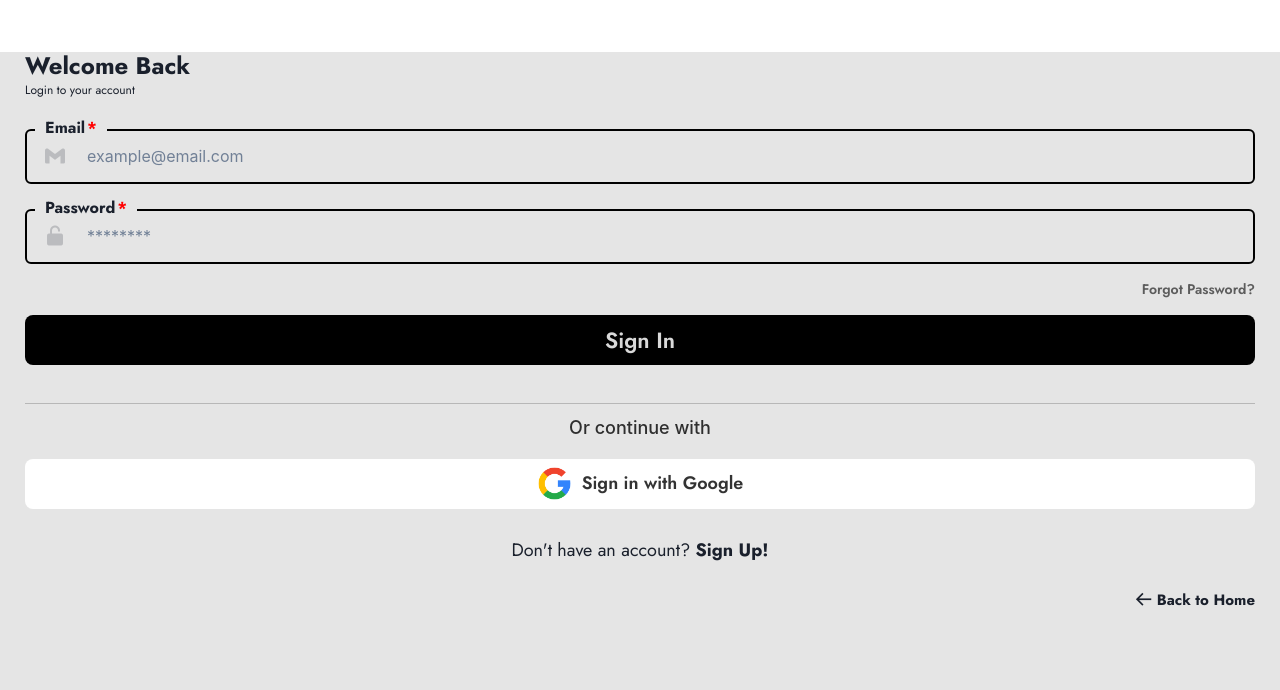
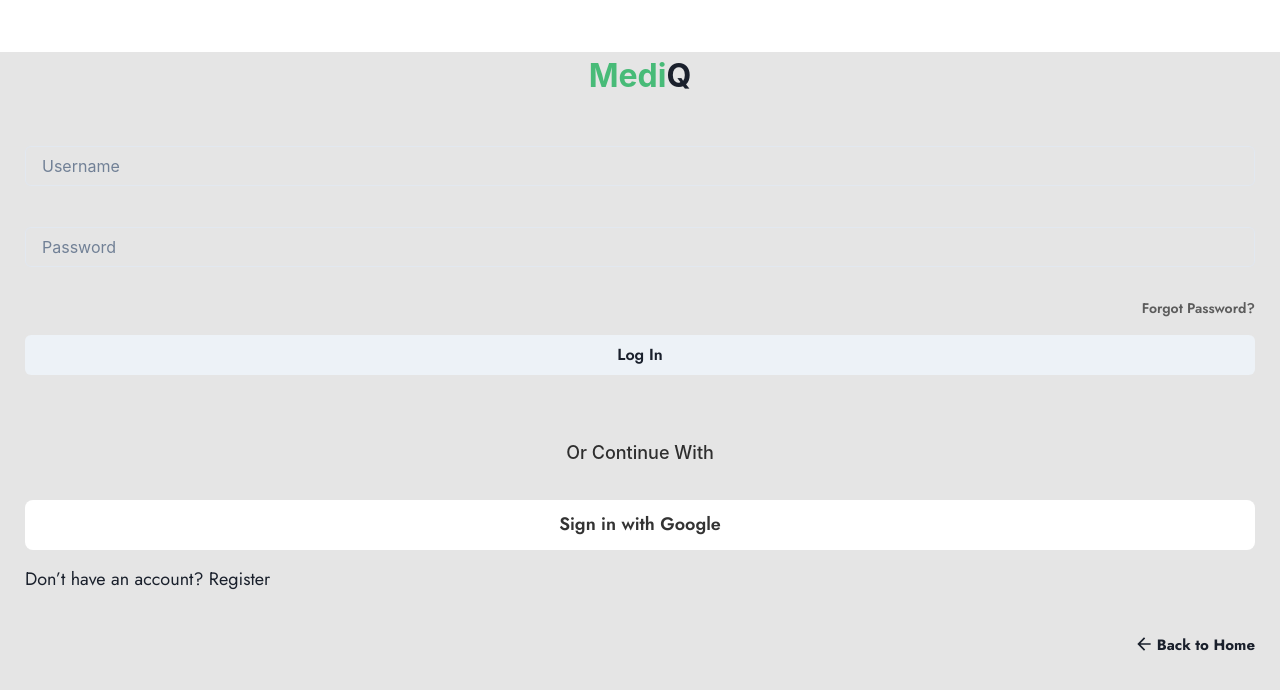
Before and after one commit to Asymptoads/MediQ, a React (Vite) app in the folder frontend/: page /login in a window 1280 px wide. Shown: the top 690 px of the page. Built offline with nearby package versions, Linux system fonts and the light colour scheme; a web font is replaced by a local one.

Commit message:
little bit of login

```diff
--- a/frontend/package.json
+++ b/frontend/package.json
@@ -10,6 +10,7 @@
     "preview": "vite preview"
   },
   "dependencies": {
+    "@chakra-ui/icons": "^2.2.4",
     "@chakra-ui/react": "^2.8.2",
     "@dnd-kit/core": "^6.2.0",
     "@dnd-kit/sortable": "^9.0.0",
--- a/frontend/src/App.tsx
+++ b/frontend/src/App.tsx
@@ -4,8 +4,8 @@ import { Box } from '@chakra-ui/react';
 
 import Home from './pages/Home/Home';
 import Login from './pages/Login/Login';
-// import Register from './pages/Register/Register';
-// import MyAccount from './pages/MyAccount/MyAccount';
+import Register from './pages/Register/Register';
+import MyAccount from './pages/MyAccount/MyAccount';
 
 
 import './App.scss';
@@ -39,8 +39,8 @@ const App = () => {
                 <Routes>
                     <Route path='/' element={<Home />} />
                     <Route path='/login' element={<Login />} />
-                    {/* <Route path='/register' element={<Register />} />
-                    <Route path='/my-account' element={<MyAccount />} /> */}
+                    <Route path='/register' element={<Register />} />
+                    <Route path='/my-account' element={<MyAccount />} />
                 </Routes>
             {/* </CalendarContextProvider> */}
         </Box>
--- a/frontend/src/pages/Login/Login.tsx
+++ b/frontend/src/pages/Login/Login.tsx
@@ -1,134 +1,89 @@
-import { Link as ReactRouterLink } from 'react-router-dom';
-import React, { useState } from 'react';
-import {
-    Box,
-    Heading,
-    Text,
-    Link as ChakraLink,
-    Button,
-    Image,
-} from '@chakra-ui/react';
+import React from 'react';
+import { Box, Text, Input, Button, Link, VStack, HStack, Image, Icon } from '@chakra-ui/react';
+import { ArrowBackIcon } from '@chakra-ui/icons';
+import './Login.scss';
+import 'boxicons';
 
-import { useBackendAPIContext } from '../../contexts/BackendAPIContext/BackendAPIContext';
-import { useUserContext } from '../../contexts/UserContext/UserContext';
+// type IconName = string;
 
-import Icon from '../../components/Icon/Icon';
-import CustomTextInput from '../../components/CustomTextInput/CustomTextInput';
-import FormBorder from '../../components/FormBorder/FormBorder';
-import './Login.scss';
+const LoginPage: React.FC = () => {
+  return (
+    <Box className="login-page" padding="0 25px" minHeight="100vh" position="relative">
+      <VStack className="login-stuff-container" marginTop="52px" spacing={4} align="stretch">
+        {/* Logo */}
+        <Text fontSize="32px" fontWeight="bold" fontFamily="variables.$primary-font" textAlign="center">
+          <Text as="span" color="green.400">Medi</Text>
+          <Text as="span" color="blue.6  00">Q</Text>
+        </Text>
 
-const Login = () => {
-    const { client } = useBackendAPIContext();
-    const { fetchUser } = useUserContext();
-
-    const [email, setEmail] = useState('');
-    const [password, setPassword] = useState('');
-    const [isLoading, setIsLoading] = useState(false);
-
-    const handleLogin = async () => {
-        setIsLoading(true);
-        const userDetails = {
-            email,
-            password,
-        };
-        client
-            .post('/auth/login', userDetails)
-            .then((res) => {
-                console.log(res.data);
-                fetchUser();
-                setIsLoading(false);
-            })
-            .catch((err) => {
-                console.error(err);
-                setIsLoading(false);
-            });
-    };
-
-    const handleSubmit = (e: React.FormEvent<HTMLFormElement>) => {
-        e.preventDefault();
-        handleLogin();
-    };
-    return (
-        <Box className='login-page'>
-            <Box className='login-stuff-container'>
-                <Heading className='greeting'>Welcome Back</Heading>
-                <Text className='login-info-text'>Login to your account</Text>
-                <form className='login-form' onSubmit={handleSubmit}>
-                    <CustomTextInput
-                        label='Email'
-                        type='email'
-                        value={email}
-                        onChange={(e: React.ChangeEvent<HTMLInputElement>) => {
-                            setEmail(e.target.value);
-                        }}
-                        placeholder='example@email.com'
-                        className='custom-input custom-input-email'
-                        required
-                    />
-                    <CustomTextInput
-                        label='Password'
-                        type='password'
-                        value={password}
-                        onChange={(e: React.ChangeEvent<HTMLInputElement>) => {
-                            setPassword(e.target.value);
-                        }}
-                        className='custom-input custom-input-password'
-                        placeholder='********'
-                        required
-                    />
-                    <ChakraLink
-                        as={ReactRouterLink}
-                        to='/'
-                        className='forgot-password-link'
+        {/* Login Form */}
+        <VStack className="login-form" spacing={4} align="stretch">
+          <Input placeholder="Username" className="custom-input" marginTop="25px" />
+          <Input placeholder="Password" type="password" className="custom-input" />
+          <Link
+            href="#"
+            className="forgot-password-link"
+            textAlign="right"
+            fontSize="14px"
+            fontWeight="600"
+            color="variables.$pure-black-60"
+            marginTop="15px"
+            alignSelf="flex-end"
           >
             Forgot Password?
-                    </ChakraLink>
+          </Link>
           <Button
-                        type='submit'
-                        className='form-submit-btn'
-                        background={'#000000'}
-                        color={'#d9d9d9'}
-                        borderRadius={'8px'}
-                        marginTop={'15px'}
-                        height={'50px'}
-                        fontSize={'22px'}
-                        fontWeight={600}
-                        isLoading={isLoading}
+            className="form-submit-btn"
+            fontFamily="variables.$primary-font"
+            _hover={{ backgroundColor: "variables.$pure-black-80" }}
           >
-                        Sign In
+            Log In
           </Button>
-                </form>
-                <FormBorder />
-                <Text className='or-continue-with'>Or continue with</Text>
-                <Button className='google-sign-in-btn'>
-                    <Text as={'span'} className='google-logo-container'>
-                        <Image src='/googlelogo.png' className='google-logo' />
+        </VStack>
+
+        {/* Or Continue With */}
+        <Text className="or-continue-with" textAlign="center" fontSize="18px" fontWeight="200" color="variables.$pure-black-80">
+          Or Continue With
         </Text>
-                    Sign in with Google
+
+        {/* Google Sign In Button */}
+        <Button
+          className="google-sign-in-btn"
+          height="50px"
+          borderRadius="8px"
+          backgroundColor="variables.$pure-white"
+          fontFamily="variables.$primary-font"
+          fontSize="18px"
+          fontWeight="600"
+          color="variables.$pure-black-80"
+        >
+          <HStack spacing={3} align="center">
+            <Text>Sign in with Google</Text>
+          </HStack>
         </Button>
-                <ChakraLink
-                    as={ReactRouterLink}
-                    to={'/register'}
-                    className='register-page-link'
-                    textAlign={'center'}
-                    marginTop={'28px'}
+
+        {/* Register Page Link */}
+        <Text className="register-page-link" fontFamily="variables.$primary-font" fontWeight="400" fontSize="18px">
+          Don’t have an account? <Link href="/register">Register</Link>
+        </Text>
+
+        {/* Back Home Link */}
+        <Link
+          href="/"
+          className="back-home-link"
+          display="inline-flex"
+          alignSelf="flex-end"
+          fontSize="15px"
+          fontWeight="700"
+          fontFamily="variables.$primary-font"
+          textDecoration="none"
+          marginTop="25px"
         >
-                    Don't have an account?{' '}
-                    <Text as={'span'} fontWeight={700}>
-                        Sign Up!
-                    </Text>
-                </ChakraLink>
-                <ChakraLink
-                    as={ReactRouterLink}
-                    to={'/'}
-                    className='back-home-link'
-                >
-                    <Icon name='bx-arrow-back' className='arrow' />
-                    Back to Home
-                </ChakraLink>
-            </Box>
+          <Icon as={ArrowBackIcon} marginRight="3px" boxSize={5} /> Back to Home
+        </Link>
+      </VStack>
     </Box>
   );
 };
 
-export default Login;
+export default LoginPage;
--- a/frontend/src/pages/MyAccount/MyAccount.scss
+++ b/frontend/src/pages/MyAccount/MyAccount.scss
@@ -4,7 +4,7 @@
   padding: 0 25px;
   position: relative;
   min-height: 100vh;
-  background-color: #e5e5e5;
+  background-color: #1e1e1e;
 
   .account-container {
     display: flex;
--- a/frontend/src/pages/Register/Register.tsx
+++ b/frontend/src/pages/Register/Register.tsx
@@ -13,7 +13,7 @@ import { useBackendAPIContext } from '../../contexts/BackendAPIContext/BackendAP
 
 import Icon from '../../components/Icon/Icon';
 import CustomTextInput from '../../components/CustomTextInput/CustomTextInput';
-import NavBar from '../../components/NavBar/NavBar';
+// import NavBar from '../../components/NavBar/NavBar';
 import FormBorder from '../../components/FormBorder/FormBorder';
 
 import './Register.scss';
@@ -56,7 +56,7 @@ const Register = () => {
     };
     return (
         <Box className='register-page'>
-            <NavBar />
+            {/* <NavBar /> */}
             <Box className='register-stuff-container'>
                 <Heading className='greeting'>Create Account</Heading>
                 <Text className='register-info-text'>
```
Also changed, not shown: frontend/src/components/login.scss (added), frontend/src/pages/Login/Login.scss (line endings or trailing spaces), 1 other file (tests, documents, lock files or other folders). Lines whose indentation alone changed are shown as unchanged.
